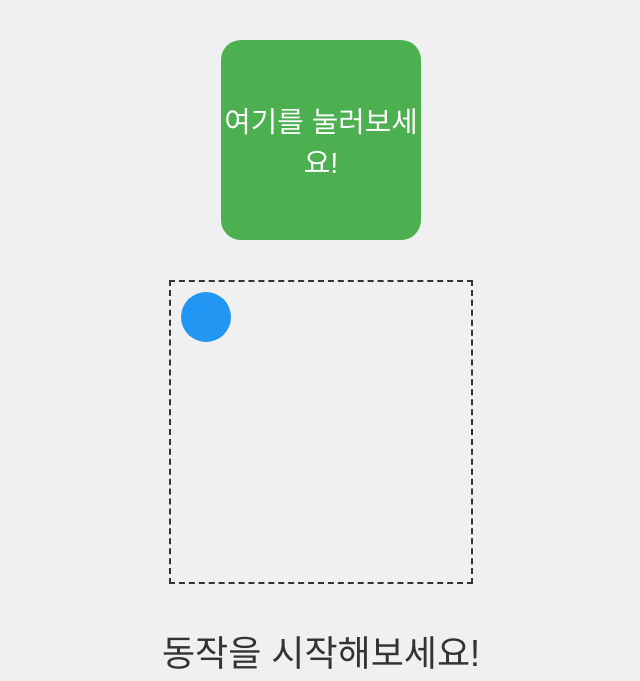
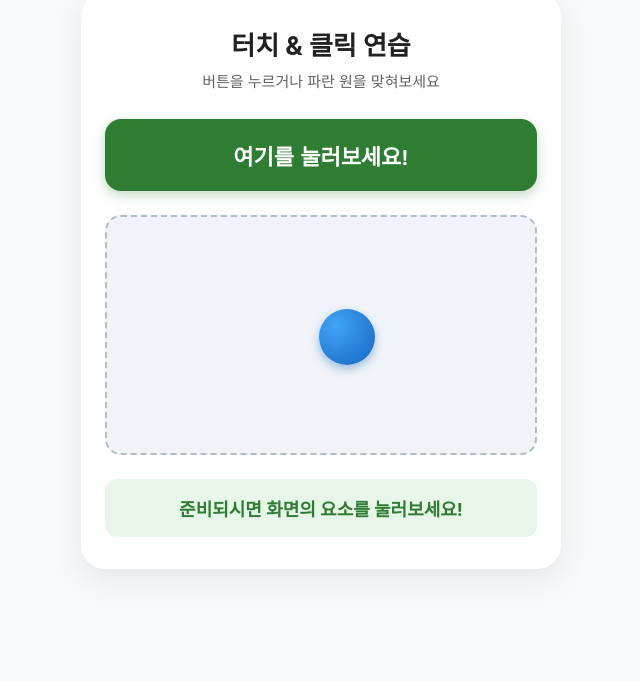
Before and after one commit to retro88-1116/touch-app, a plain HTML site: page index.html in a window 1280 px wide. Shown: the part 119-800 px from the top of the page, without its empty margins (319-959 px from the left). Drawn offline with Linux system fonts and the light colour scheme.

Commit message:
Refactor index.html for touch and click practice

```diff
--- a/index.html
+++ b/index.html
@@ -2,145 +2,194 @@
 <html lang="ko">
 <head>
   <meta charset="UTF-8">
-    <meta name="viewport" content="width=device-width, initial-scale=1.0, maximum-scale=1.0, user-scalable=no">
-    <meta name="apple-mobile-web-app-capable" content="yes">
-    <meta name="apple-mobile-web-app-status-bar-style" content="black-translucent">
-    <title>어르신 터치 연습 앱</title>
-    <link rel="manifest" href="/manifest.json">
-    <link rel="apple-touch-icon" href="/icon.png">
+  <meta name="viewport" content="width=device-width, initial-scale=1.0">
+  <title>어르신 터치 & 마우스 클릭 연습</title>
   <style>
+    :root {
+      --primary-color: #2E7D32;
+      --primary-hover: #1B5E20;
+      --accent-color: #1976D2;
+      --bg-color: #F8F9FA;
+      --card-bg: #FFFFFF;
+      --text-main: #212121;
+      --text-sub: #616161;
+    }
+
+    * {
+      box-sizing: border-box;
+      margin: 0;
+      padding: 0;
+    }
+
     body {
-            font-family: Arial, sans-serif;
+      font-family: 'Pretendard', 'Malgun Gothic', -apple-system, sans-serif;
+      background-color: var(--bg-color);
+      color: var(--text-main);
       display: flex;
-            flex-direction: column;
+      justify-content: center;
       align-items: center;
-            justify-content: center;
-            height: 100vh;
-            margin: 0;
-            background-color: #f0f0f0;
-            font-size: 1.5em;
+      min-height: 100vh;
+      padding: 20px;
+      user-select: none;
+      -webkit-user-select: none;
+    }
+
+    .container {
+      width: 100%;
+      max-width: 480px;
+      background: var(--card-bg);
+      border-radius: 24px;
+      padding: 32px 24px;
+      box-shadow: 0 10px 30px rgba(0, 0, 0, 0.08);
       text-align: center;
-            touch-action: manipulation;
     }
-        .touch-area {
-            width: 200px;
-            height: 200px;
-            background-color: #4CAF50;
-            color: white;
+
+    .title {
+      font-size: 26px;
+      font-weight: 700;
+      margin-bottom: 8px;
+      color: var(--text-main);
+    }
+
+    .subtitle {
+      font-size: 15px;
+      color: var(--text-sub);
+      margin-bottom: 28px;
+    }
+
+    /* 반응형 버튼 */
+    .touch-btn {
+      width: 100%;
+      min-height: 72px;
+      background-color: var(--primary-color);
+      color: #FFFFFF;
+      font-size: 22px;
+      font-weight: 700;
+      border: none;
+      border-radius: 16px;
+      cursor: pointer;
+      box-shadow: 0 4px 12px rgba(46, 125, 50, 0.3);
+      transition: background-color 0.15s, transform 0.1s;
+      white-space: nowrap;
       display: flex;
       align-items: center;
       justify-content: center;
-            margin: 20px;
-            border-radius: 20px;
-            user-select: none;
-            font-size: 1.2em;
+      margin-bottom: 24px;
+      touch-action: manipulation;
     }
-        .drag-area {
-            width: 300px;
-            height: 300px;
-            border: 2px dashed #333;
+
+    .touch-btn:hover {
+      background-color: var(--primary-hover);
+    }
+
+    .touch-btn:active {
+      transform: scale(0.97);
+    }
+
+    /* 게임 영역 */
+    .game-area {
+      width: 100%;
+      height: 240px;
+      background-color: #F0F4F8;
+      border: 2px dashed #B0BEC5;
+      border-radius: 16px;
       position: relative;
-            margin: 20px;
+      overflow: hidden;
+      margin-bottom: 24px;
     }
-        .draggable {
-            width: 50px;
-            height: 50px;
-            background-color: #2196F3;
+
+    /* 타겟 파란 원 */
+    .target-circle {
+      width: 56px;
+      height: 56px;
+      background: radial-gradient(circle at 30% 30%, #42A5F5, #1565C0);
       border-radius: 50%;
       position: absolute;
-            top: 10px;
-            left: 10px;
-            cursor: move;
-            user-select: none;
+      top: 92px;
+      left: 212px;
+      cursor: pointer;
+      box-shadow: 0 4px 10px rgba(21, 101, 192, 0.4);
+      transition: transform 0.1s, top 0.2s ease-out, left 0.2s ease-out;
+      touch-action: manipulation;
     }
-        .feedback {
-            font-size: 1.5em;
-            color: #333;
-            margin-top: 20px;
+
+    .target-circle:active {
+      transform: scale(0.85);
+    }
+
+    /* 상태 표시 */
+    .status-card {
+      background-color: #E8F5E9;
+      border-radius: 12px;
+      padding: 16px;
+      font-size: 18px;
+      font-weight: 700;
+      color: var(--primary-color);
+      min-height: 56px;
+      display: flex;
+      align-items: center;
+      justify-content: center;
     }
   </style>
 </head>
 <body>
-    <h1>터치 연습 앱</h1>
-    <div class="touch-area" id="tapArea">여기를 눌러보세요!</div>
-    <div class="drag-area" id="dragArea">
-        <div class="draggable" id="draggable"></div>
+
+  <div class="container">
+    <h1 class="title">터치 & 클릭 연습</h1>
+    <p class="subtitle">버튼을 누르거나 파란 원을 맞혀보세요</p>
+
+    <!-- 연습 버튼 -->
+    <button id="mainBtn" class="touch-btn">여기를 눌러보세요!</button>
+
+    <!-- 연습 영역 -->
+    <div id="gameArea" class="game-area">
+      <div id="target" class="target-circle"></div>
     </div>
-    <div class="feedback" id="feedback">동작을 시작해보세요!</div>
+
+    <!-- 상태 정보 -->
+    <div id="status" class="status-card">준비되시면 화면의 요소를 눌러보세요!</div>
+  </div>
 
   <script>
-        // 탭 연습
-        const tapArea = document.getElementById('tapArea');
-        const feedback = document.getElementById('feedback');
+    const mainBtn = document.getElementById('mainBtn');
+    const target = document.getElementById('target');
+    const gameArea = document.getElementById('gameArea');
+    const status = document.getElementById('status');
 
-        tapArea.addEventListener('touchstart', (e) => {
+    let pressCount = 0;
+
+    // 통합 포인터 이벤트 (마우스, 터치, 펜 호환)
+    mainBtn.addEventListener('pointerdown', (e) => {
       e.preventDefault();
-            tapArea.style.backgroundColor = '#FF5722';
-            feedback.textContent = '잘하셨어요! 터치 성공!';
-            if (navigator.vibrate) navigator.vibrate(200);
-            setTimeout(() => {
-                tapArea.style.backgroundColor = '#4CAF50';
-                feedback.textContent = '다시 눌러보세요!';
-            }, 1000);
+      pressCount++;
+      status.style.backgroundColor = "#E8F5E9";
+      status.style.color = "#2E7D32";
+      status.innerText = `녹색 버튼을 ${pressCount}번 누르셨습니다!`;
     });
 
-        // 드래그 연습
-        const draggable = document.getElementById('draggable');
-        let isDragging = false;
-        let currentX;
-        let currentY;
-        let initialX;
-        let initialY;
-        let xOffset = 0;
-        let yOffset = 0;
+    target.addEventListener('pointerdown', (e) => {
+      e.preventDefault();
+      e.stopPropagation();
 
-        draggable.addEventListener('touchstart', startDragging);
-        draggable.addEventListener('touchend', stopDragging);
-        draggable.addEventListener('touchmove', drag);
+      // 타겟 이동 로직 (영역 내부 안전 보장)
+      const areaWidth = gameArea.clientWidth;
+      const areaHeight = gameArea.clientHeight;
+      const targetSize = 56;
 
-        function startDragging(e) {
-            initialX = e.touches[0].clientX - xOffset;
-            initialY = e.touches[0].clientY - yOffset;
+      const maxLeft = areaWidth - targetSize - 16;
+      const maxTop = areaHeight - targetSize - 16;
 
-            if (e.target === draggable) {
-                isDragging = true;
-            }
-        }
+      const newLeft = Math.max(16, Math.floor(Math.random() * maxLeft));
+      const newTop = Math.max(16, Math.floor(Math.random() * maxTop));
 
-        function stopDragging() {
-            initialX = currentX;
-            initialY = currentY;
-            isDragging = false;
-            feedback.textContent = '잘 옮기셨어요! 다시 시도해보세요!';
-            if (navigator.vibrate) navigator.vibrate(200);
-        }
+      target.style.left = `${newLeft}px`;
+      target.style.top = `${newTop}px`;
 
-        function drag(e) {
-            if (isDragging) {
-                e.preventDefault();
-                currentX = e.touches[0].clientX - initialX;
-                currentY = e.touches[0].clientY - initialY;
+      status.style.backgroundColor = "#E3F2FD";
+      status.style.color = "#1565C0";
+      status.innerText = "명중! 파란 원을 맞추셨습니다.";
+    });
+  </script>
 
-                xOffset = currentX;
-                yOffset = currentY;
-
-                setTranslate(currentX, currentY, draggable);
-                feedback.textContent = '움직이는 중이에요!';
-            }
-        }
-
-        function setTranslate(xPos, yPos, el) {
-            el.style.transform = `translate(${xPos}px, ${yPos}px)`;
-        }
-
-        // 서비스 워커 등록
-        if ('serviceWorker' in navigator) {
-            window.addEventListener('load', () => {
-                navigator.serviceWorker.register('/service-worker.js')
-                    .then(reg => console.log('Service Worker 등록 성공'))
-                    .catch(err => console.log('Service Worker 등록 실패:', err));
-            });
-        }
-    </script>
 </body>
 </html>
```
Lines whose indentation alone changed are shown as unchanged.
